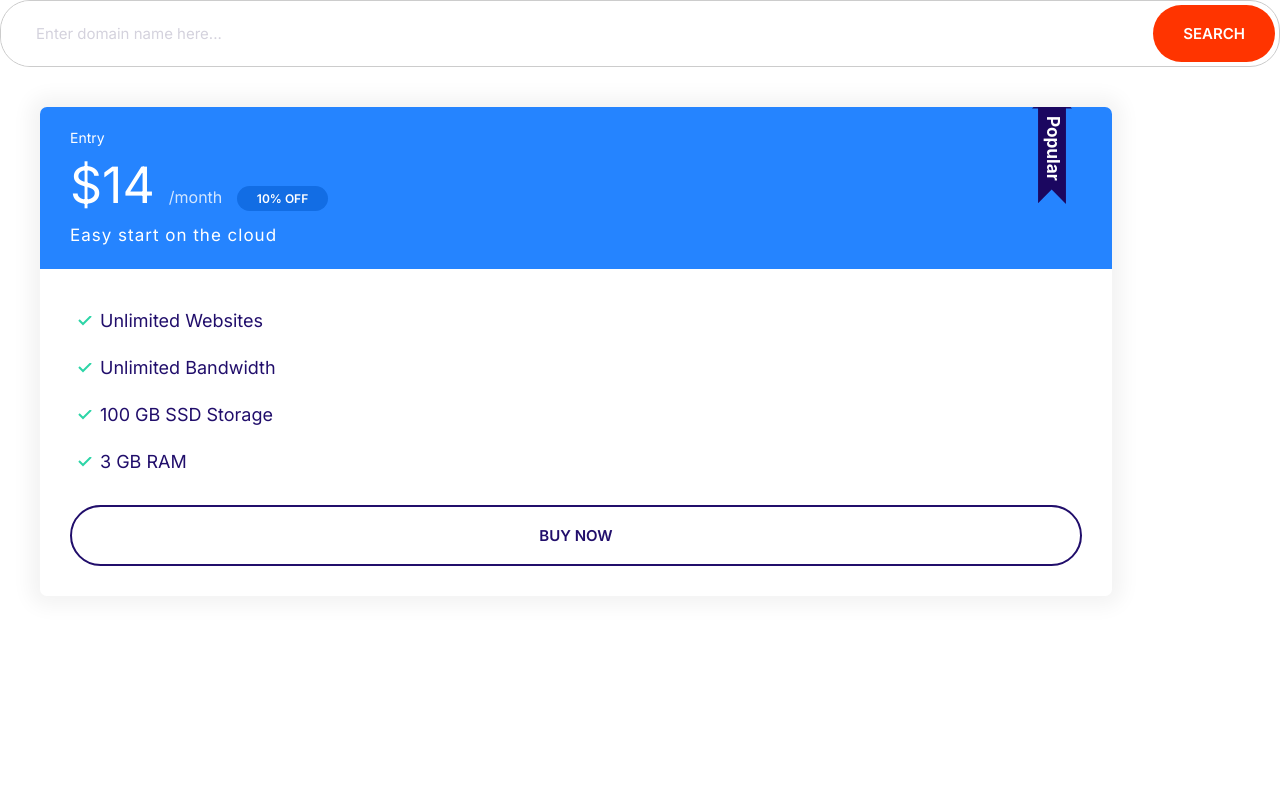
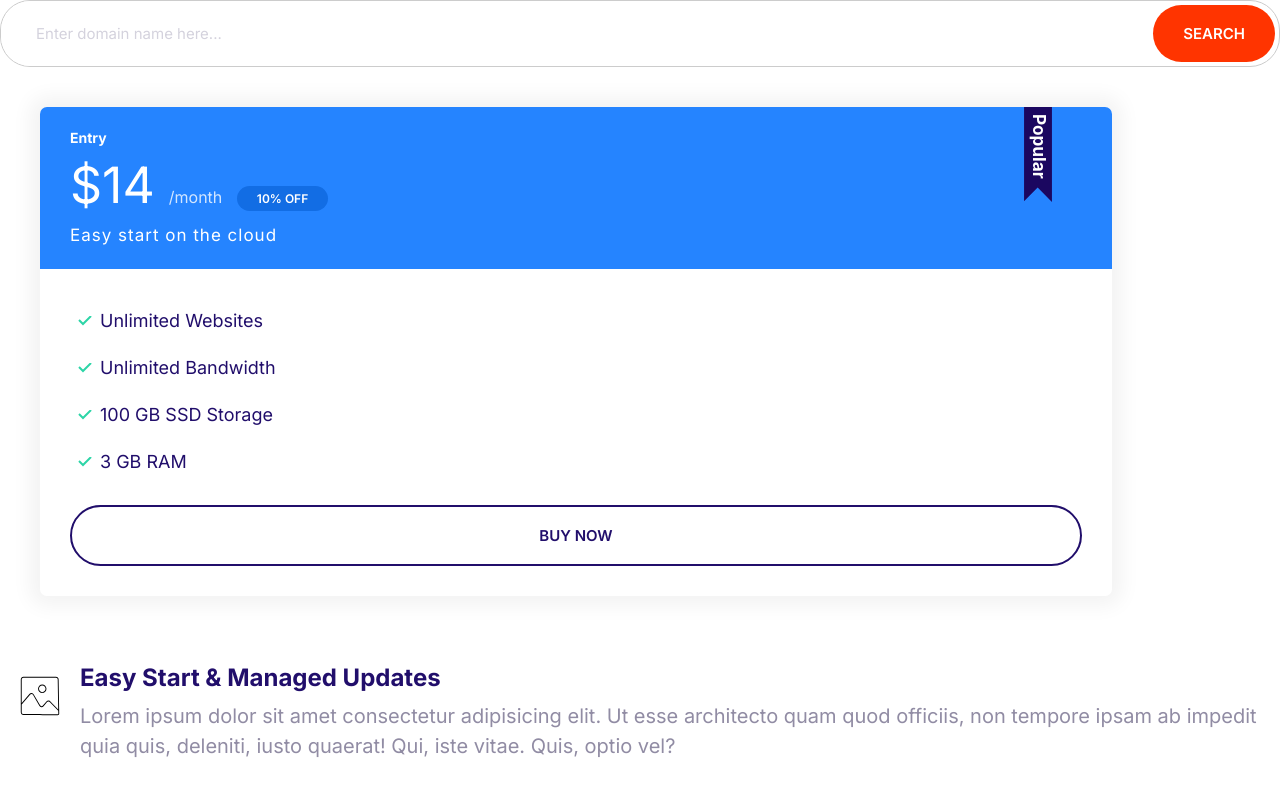
Before and after one commit to StrongMind0/Adeyemi, a plain HTML site: page new.html in a window 1280 px wide. Drawn offline with Linux system fonts and the light colour scheme.

Commit message:
Creating media component

```diff
--- a/css/styles.css
+++ b/css/styles.css
@@ -172,7 +172,7 @@ a{
 }
 
 .icon--primary{
-    fill: var(--color-primary);
+    fill: gold;
 }
 
 .icon-container{
@@ -314,7 +314,7 @@ a{
 .plan__name {
     color: #fff;
     margin: 0;
-    font-weight: 500;
+    font-weight: bold;
     font-size: 2.4rem;
   }
 
@@ -349,8 +349,8 @@ a{
     width: 40px;
     display: inline-block;
     position: absolute;
-    top: -4px;
-    right:40px;
+    top: -6px;
+    right:5%;
   }
 
   @media screen and (min-width: 1024px) {
@@ -370,3 +370,21 @@ a{
       font-size: 1.7rem;
     }
   }
+
+  /* media */
+.media {
+    display: flex;
+}
+
+.media .media__title{
+    font-size: 2.4rem;
+    margin-bottom: 0.5rem;
+}
+
+.media__body p{
+    font-size: 2rem;
+}
+
+.media__image{
+    margin: 4rem 2rem;
+}
--- a/new.html
+++ b/new.html
@@ -38,8 +38,22 @@
   </div>
 </div>
 
+<div class="media">
+  <div class="media__image">
+    <svg class="icon" >
+      <use xlink:href="images/sprite.svg#snap"></use>
+    </svg>
+  </div>
 
-
+  <div class="media__body">
+    <h3 class="media__title">
+      Easy Start & Managed Updates
+    </h3>
+    <p>
+      Lorem ipsum dolor sit amet consectetur adipisicing elit. Ut esse architecto quam quod officiis, non tempore ipsam ab impedit quia quis, deleniti, iusto quaerat! Qui, iste vitae. Quis, optio vel?
+    </p>
+  </div>
+</div>
 
 
 </body>
```
Also changed, not shown: components/media.html (added, +16 -0 lines).
